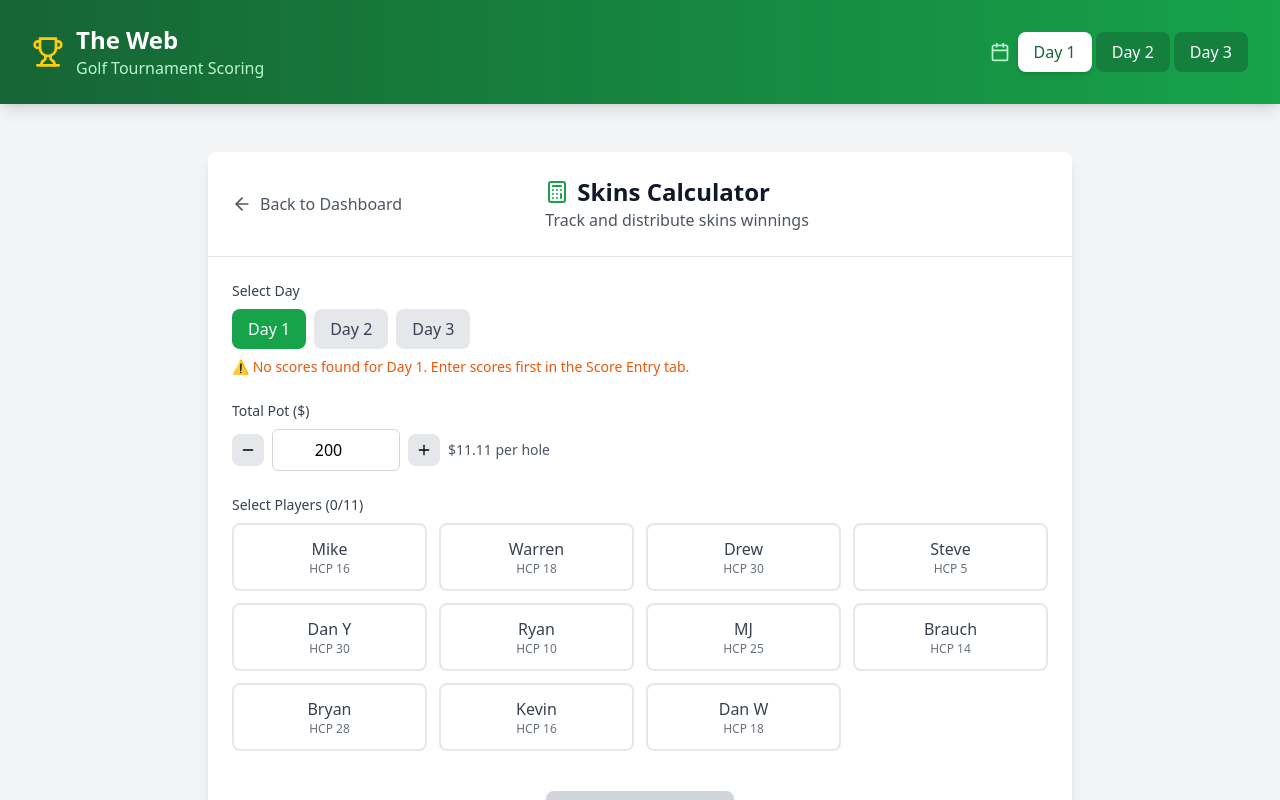
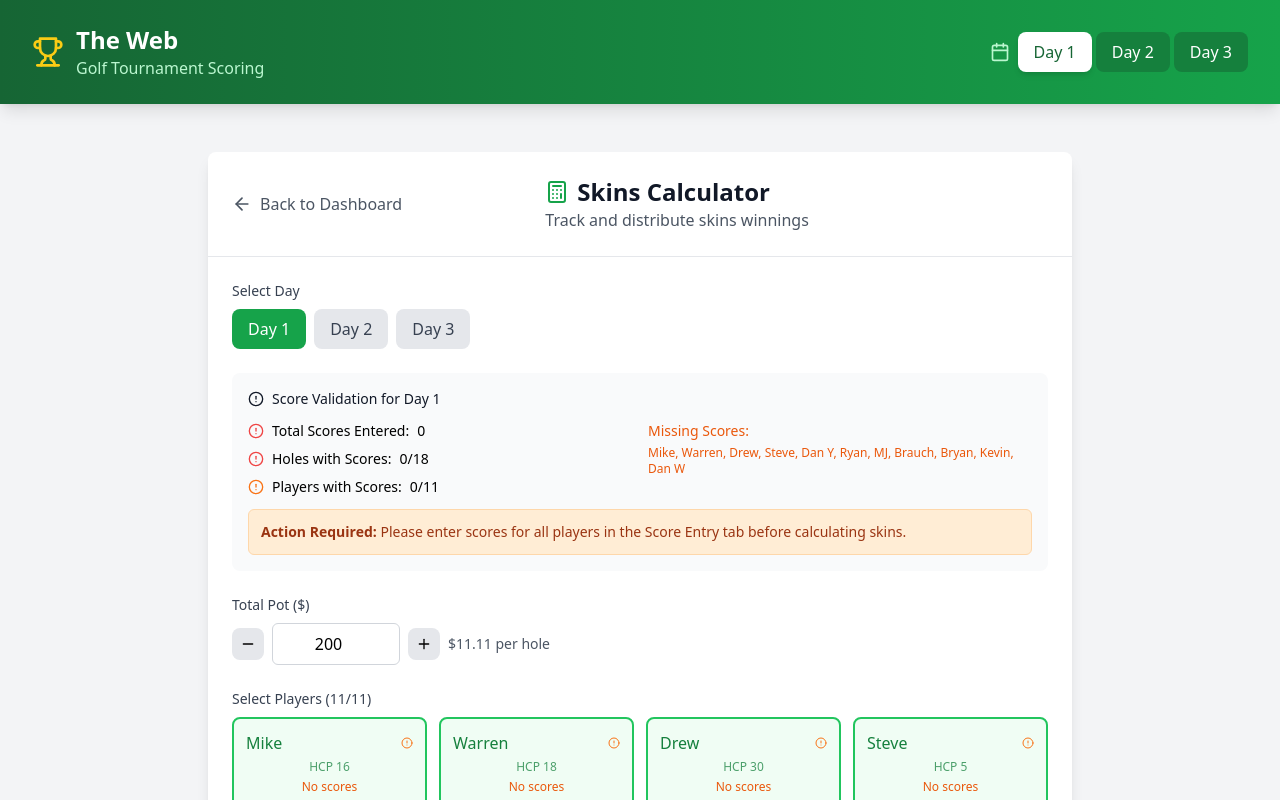
Before and after one commit to wardawger/GolfTrip, a React (Vite) app: page / in a window 1280 px wide. Both pictures are taken after a click on the button "Skins Calculator". Shown: the top 800 px of the page. Built offline with nearby package versions, Linux system fonts and the light colour scheme.

Commit message:
Fix skins calculator score reading and validation

```diff
--- a/src/components/SkinsCalculator.tsx
+++ b/src/components/SkinsCalculator.tsx
@@ -1,10 +1,9 @@
-<parameter name="filePath">src/components/SkinsCalculator.tsx</parameter>
 import React, { useState, useEffect } from 'react';
 import { SkinsPlayer, SkinsGame } from '../types/skins';
 import { players as allPlayers } from '../data/players';
 import { calculateSkinsGame, getSkinsGameSummary } from '../utils/skinsCalculator';
 import { useGameState } from '../hooks/useGameState';
-import { DollarSign, Trophy, Users, Calculator, ArrowLeft, Plus, Minus } from 'lucide-react';
+import { DollarSign, Trophy, Users, Calculator, ArrowLeft, Plus, Minus, AlertCircle, CheckCircle } from 'lucide-react';
 
 interface SkinsCalculatorProps {
   onBack: () => void;
@@ -18,6 +17,16 @@ export const SkinsCalculator: React.FC<SkinsCalculatorProps> = ({ onBack }) => {
   const [showResults, setShowResults] = useState(false);
 
   const { getAllHoleScores } = useGameState();
+
+  // Auto-select all players on component mount
+  useEffect(() => {
+    const allSkinsPlayers: SkinsPlayer[] = allPlayers.map(player => ({
+      id: player.id,
+      name: player.name,
+      handicap: player.handicap
+    }));
+    setSelectedPlayers(allSkinsPlayers);
+  }, []);
 
   const togglePlayer = (player: typeof allPlayers[0]) => {
     const skinsPlayer: SkinsPlayer = {
@@ -37,6 +46,57 @@ export const SkinsCalculator: React.FC<SkinsCalculatorProps> = ({ onBack }) => {
     });
   };
 
+  // Get detailed score analysis for validation
+  const getScoreAnalysis = () => {
+    const holeScores = getAllHoleScores(selectedDay);
+    const analysis = {
+      totalHoles: 18,
+      holesWithScores: 0,
+      playerScoreCount: {} as { [playerId: string]: number },
+      invalidScores: [] as { hole: number; playerId: string; score: number }[],
+      missingPlayers: [] as string[],
+      totalScoresEntered: 0
+    };
+
+    // Initialize player score counts
+    selectedPlayers.forEach(player => {
+      analysis.playerScoreCount[player.id] = 0;
+    });
+
+    // Analyze each hole
+    for (let hole = 1; hole <= 18; hole++) {
+      const holeData = holeScores[hole] || [];
+      if (holeData.length > 0) {
+        analysis.holesWithScores++;
+      }
+
+      holeData.forEach(score => {
+        if (selectedPlayers.some(p => p.id === score.playerId)) {
+          analysis.playerScoreCount[score.playerId]++;
+          analysis.totalScoresEntered++;
+
+          // Check for invalid scores
+          if (score.grossScore < 1 || score.grossScore > 15) {
+            analysis.invalidScores.push({
+              hole,
+              playerId: score.playerId,
+              score: score.grossScore
+            });
+          }
+        }
+      });
+    }
+
+    // Find players with missing scores
+    selectedPlayers.forEach(player => {
+      if (analysis.playerScoreCount[player.id] === 0) {
+        analysis.missingPlayers.push(player.name);
+      }
+    });
+
+    return analysis;
+  };
+
   const calculateSkins = () => {
     if (selectedPlayers.length < 2) return;
 
@@ -49,14 +109,19 @@ export const SkinsCalculator: React.FC<SkinsCalculatorProps> = ({ onBack }) => {
       const hole = parseInt(holeStr);
       skinsHoleScores[hole] = scores
         .filter(score => selectedPlayers.some(p => p.id === score.playerId))
+        .filter(score => score.grossScore > 0) // Only include valid scores
         .map(score => ({
           playerId: score.playerId,
           grossScore: score.grossScore
         }));
     });
 
-    console.log('Hole scores for skins calculation:', skinsHoleScores);
-    console.log('Selected players:', selectedPlayers);
+    console.log('Skins calculation data:', {
+      selectedPlayers: selectedPlayers.length,
+      holeScores: skinsHoleScores,
+      totalPot,
+      day: selectedDay
+    });
 
     const game = calculateSkinsGame(selectedPlayers, skinsHoleScores, totalPot, selectedDay);
     setSkinsGame(game);
@@ -68,9 +133,9 @@ export const SkinsCalculator: React.FC<SkinsCalculatorProps> = ({ onBack }) => {
     setShowResults(false);
   };
 
-  // Debug: Show available scores
-  const debugHoleScores = getAllHoleScores(selectedDay);
-  const hasScores = Object.keys(debugHoleScores).length > 0;
+  const scoreAnalysis = getScoreAnalysis();
+  const hasValidScores = scoreAnalysis.totalScoresEntered > 0 && scoreAnalysis.missingPlayers.length === 0;
+  const canCalculate = selectedPlayers.length >= 2 && hasValidScores;
 
   if (showResults && skinsGame) {
     return <SkinsResults game={skinsGame} onBack={resetCalculator} onMainBack={onBack} />;
@@ -121,19 +186,79 @@ export const SkinsCalculator: React.FC<SkinsCalculatorProps> = ({ onBack }) => {
                 </button>
               ))}
             </div>
+          </div>
 
-            {/* Debug info */}
-            <div className="mt-2 text-sm text-gray-600">
-              {hasScores ? (
-                <span className="text-green-600">
-                  ✓ Scores available for Day {selectedDay} ({Object.keys(debugHoleScores).length} holes with scores)
-                </span>
-              ) : (
-                <span className="text-orange-600">
-                  ⚠ No scores found for Day {selectedDay}. Enter scores first in the Score Entry tab.
-                </span>
-              )}
+          {/* Score Validation Status */}
+          <div className="bg-gray-50 rounded-lg p-4">
+            <h3 className="text-sm font-medium text-gray-900 mb-3 flex items-center space-x-2">
+              <AlertCircle className="h-4 w-4" />
+              <span>Score Validation for Day {selectedDay}</span>
+            </h3>
+
+            <div className="grid grid-cols-1 md:grid-cols-2 gap-4 text-sm">
+              <div>
+                <div className="flex items-center space-x-2 mb-2">
+                  {scoreAnalysis.totalScoresEntered > 0 ? (
+                    <CheckCircle className="h-4 w-4 text-green-500" />
+                  ) : (
+                    <AlertCircle className="h-4 w-4 text-red-500" />
+                  )}
+                  <span className="font-medium">Total Scores Entered:</span>
+                  <span>{scoreAnalysis.totalScoresEntered}</span>
+                </div>
+
+                <div className="flex items-center space-x-2 mb-2">
+                  {scoreAnalysis.holesWithScores > 0 ? (
+                    <CheckCircle className="h-4 w-4 text-green-500" />
+                  ) : (
+                    <AlertCircle className="h-4 w-4 text-red-500" />
+                  )}
+                  <span className="font-medium">Holes with Scores:</span>
+                  <span>{scoreAnalysis.holesWithScores}/18</span>
+                </div>
+
+                <div className="flex items-center space-x-2">
+                  {scoreAnalysis.missingPlayers.length === 0 ? (
+                    <CheckCircle className="h-4 w-4 text-green-500" />
+                  ) : (
+                    <AlertCircle className="h-4 w-4 text-orange-500" />
+                  )}
+                  <span className="font-medium">Players with Scores:</span>
+                  <span>{selectedPlayers.length - scoreAnalysis.missingPlayers.length}/{selectedPlayers.length}</span>
+                </div>
+              </div>
+
+              <div>
+                {scoreAnalysis.missingPlayers.length > 0 && (
+                  <div className="mb-2">
+                    <span className="font-medium text-orange-600">Missing Scores:</span>
+                    <div className="text-xs text-orange-600 mt-1">
+                      {scoreAnalysis.missingPlayers.join(', ')}
+                    </div>
+                  </div>
+                )}
+
+                {scoreAnalysis.invalidScores.length > 0 && (
+                  <div>
+                    <span className="font-medium text-red-600">Invalid Scores:</span>
+                    <div className="text-xs text-red-600 mt-1">
+                      {scoreAnalysis.invalidScores.map(invalid => {
+                        const player = allPlayers.find(p => p.id === invalid.playerId);
+                        return `${player?.name} Hole ${invalid.hole}: ${invalid.score}`;
+                      }).join(', ')}
+                    </div>
+                  </div>
+                )}
+              </div>
             </div>
+
+            {!hasValidScores && (
+              <div className="mt-3 p-3 bg-orange-100 border border-orange-200 rounded-md">
+                <p className="text-sm text-orange-800">
+                  <strong>Action Required:</strong> Please enter scores for all players in the Score Entry tab before calculating skins.
+                </p>
+              </div>
+            )}
           </div>
 
           {/* Pot Size */}
@@ -176,6 +301,9 @@ export const SkinsCalculator: React.FC<SkinsCalculatorProps> = ({ onBack }) => {
             <div className="grid grid-cols-2 md:grid-cols-3 lg:grid-cols-4 gap-3">
               {allPlayers.map(player => {
                 const isSelected = selectedPlayers.some(p => p.id === player.id);
+                const playerScoreCount = scoreAnalysis.playerScoreCount[player.id] || 0;
+                const hasScores = playerScoreCount > 0;
+
                 return (
                   <button
                     key={player.id}
@@ -186,8 +314,25 @@ export const SkinsCalculator: React.FC<SkinsCalculatorProps> = ({ onBack }) => {
                         : 'border-gray-200 bg-white text-gray-700 hover:border-gray-300'
                     }`}
                   >
-                    <div className="font-medium">{player.name}</div>
+                    <div className="flex items-center justify-between mb-1">
+                      <div className="font-medium">{player.name}</div>
+                      {isSelected && hasScores && (
+                        <CheckCircle className="h-3 w-3 text-green-500" />
+                      )}
+                      {isSelected && !hasScores && (
+                        <AlertCircle className="h-3 w-3 text-orange-500" />
+                      )}
+                    </div>
                     <div className="text-xs opacity-75">HCP {player.handicap}</div>
+                    {isSelected && (
+                      <div className="text-xs mt-1">
+                        {hasScores ? (
+                          <span className="text-green-600">{playerScoreCount} scores</span>
+                        ) : (
+                          <span className="text-orange-600">No scores</span>
+                        )}
+                      </div>
+                    )}
                   </button>
                 );
               })}
@@ -198,9 +343,9 @@ export const SkinsCalculator: React.FC<SkinsCalculatorProps> = ({ onBack }) => {
           <div className="flex justify-center pt-4">
             <button
               onClick={calculateSkins}
-              disabled={selectedPlayers.length < 2 || !hasScores}
+              disabled={!canCalculate}
               className={`flex items-center space-x-2 px-6 py-3 rounded-lg font-medium transition-colors ${
-                selectedPlayers.length >= 2 && hasScores
+                canCalculate
                   ? 'bg-green-600 text-white hover:bg-green-700'
                   : 'bg-gray-300 text-gray-500 cursor-not-allowed'
               }`}
@@ -208,12 +353,18 @@ export const SkinsCalculator: React.FC<SkinsCalculatorProps> = ({ onBack }) => {
               <Calculator className="h-5 w-5" />
               <span>Calculate Skins</span>
             </button>
-            {selectedPlayers.length >= 2 && !hasScores && (
-              <p className="text-sm text-orange-600 mt-2 text-center">
-                Please enter scores for Day {selectedDay} first
+          </div>
+
+          {!canCalculate && (
+            <div className="text-center">
+              <p className="text-sm text-gray-600">
+                {selectedPlayers.length < 2
+                  ? 'Select at least 2 players to calculate skins'
+                  : 'Enter scores for all selected players before calculating'
+                }
               </p>
-            )}
-          </div>
+            </div>
+          )}
         </div>
       </div>
     </div>
```
